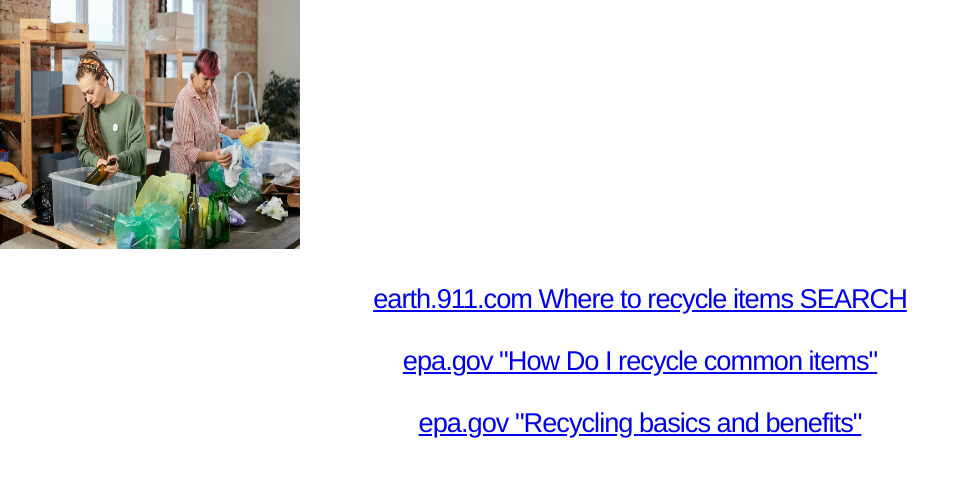
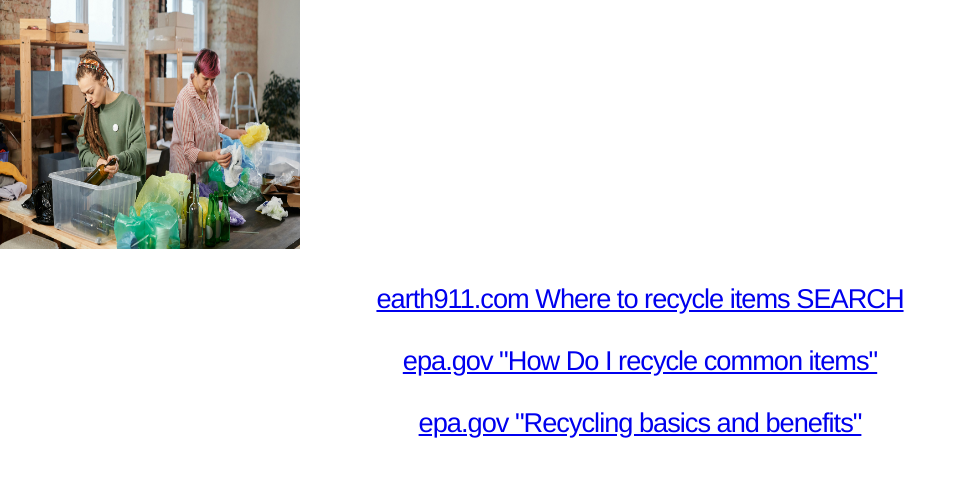
Before and after one commit to ksu-is/WhereToRecycle-BW, a Flask app: page / in a window 1280 px wide. Shown: the part 227-705 px from the top of the page, without its empty margins (0-969 px from the left). Run offline with Flask 3, Linux system fonts and the light colour scheme.

Commit message:
Update WhereToRecycle.html
I updated one of the link titles, because I had mistakenly put earth.911.com, when it should be earth911.com.

```diff
--- a/templates/WhereToRecycle.html
+++ b/templates/WhereToRecycle.html
@@ -19,7 +19,7 @@
     </div>
 <div id="picture"><img src="../static/images/separatingrecycling.jpg" width="300" height="250" alt="separating recycling" title="separating recycling"></div>
 
-<h3><a href="https:search.earth911.com">earth.911.com Where to recycle items SEARCH</a></h3>
+<h3><a href="https:search.earth911.com">earth911.com Where to recycle items SEARCH</a></h3>
 <h3><a href="https://www.epa.gov/recycle/how-do-i-recycle-common-recyclables">epa.gov "How Do I recycle common items"</a></h3>
 <h3><a href="https://www.epa.gov/recycle/recycling-basics-and-benefits">epa.gov "Recycling basics and benefits"</a></h3>
 </body>
```
